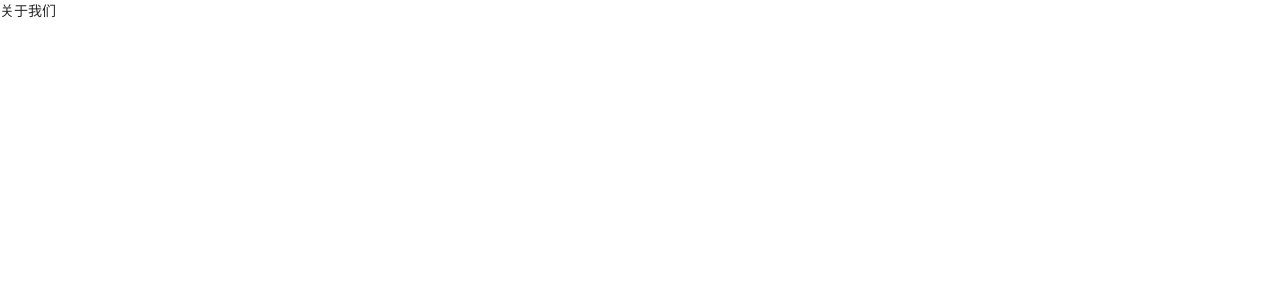
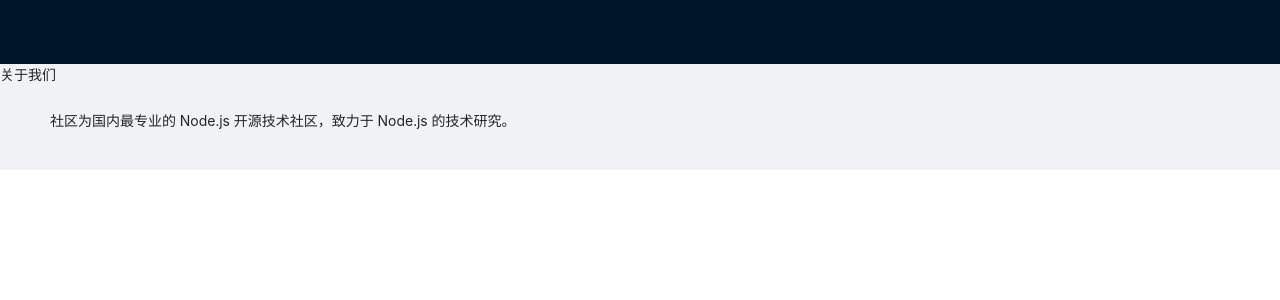
Before and after one commit to milk0v0/cnode-hooks, a React (Create React App) app: page /about in a window 1280 px wide. Shown: the top 300 px of the page. Built offline with nearby package versions, Linux system fonts and the light colour scheme.

Commit message:
init router

```diff
--- a/src/App.js
+++ b/src/App.js
@@ -1,9 +1,14 @@
+import { Layout } from "antd";
 import { Route, Switch } from "react-router-dom";
+import Footer from "./components/footer";
+import Header from "./components/header";
 import { route } from './router';
 
 function App() {
   return (
-    <div>
+    <Layout>
+      <Header />
+      <Layout.Content>
         <Switch>
           {route.map((item, index) => <Route
             key={index}
@@ -12,7 +17,9 @@ function App() {
             render={props => item.render(props)}
           />)}
         </Switch>
-    </div>
+      </Layout.Content>
+      <Footer />
+    </Layout>
   );
 }
 
--- /dev/null
+++ b/src/components/footer.js
@@ -0,0 +1,12 @@
+import { Affix, Layout } from 'antd'
+import React from 'react'
+
+export default function Footer() {
+  return (
+    <Affix offsetBottom={0}>
+      <Layout.Footer>
+        <p>社区为国内最专业的 Node.js 开源技术社区，致力于 Node.js 的技术研究。</p>
+      </Layout.Footer>
+    </Affix>
+  )
+}
--- /dev/null
+++ b/src/components/header.js
@@ -0,0 +1,14 @@
+import { Affix, Layout } from 'antd';
+import React from 'react';
+
+export default function Header() {
+  return (
+    <Affix
+      offsetTop={0}
+    >
+      <Layout.Header>
+
+      </Layout.Header>
+    </Affix>
+  )
+}
--- a/src/index.js
+++ b/src/index.js
@@ -7,12 +7,10 @@ import './assets/css/index.css';
 import store from './store/index';
 
 ReactDOM.render(
-  <React.StrictMode>
-    <Provider store={store}>
-      <BrowserRouter>
-        <App />
-      </BrowserRouter>
-    </Provider>
-  </React.StrictMode>,
+  <Provider store={store}>
+    <BrowserRouter>
+      <App />
+    </BrowserRouter>
+  </Provider>,
   document.getElementById('root')
 );
--- a/src/views/index/index.js
+++ b/src/views/index/index.js
@@ -1,4 +1,4 @@
-import React from 'react'
+import React from 'react';
 
 export default function IndexPage() {
   return (
```
Lines whose indentation alone changed are shown as unchanged.
